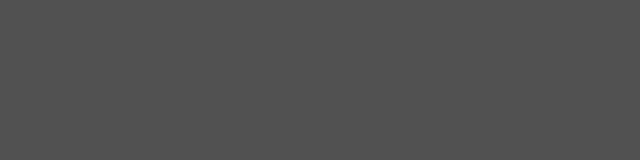
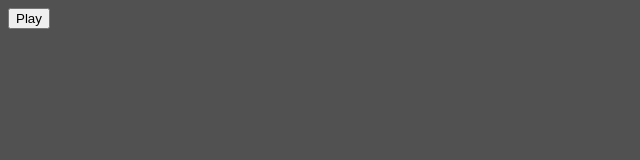
Before and after one commit to araujobrunodev/Pliw, a React app: page / in a window 1280 px wide. Shown: the top 160 px of the page, without its empty margins (0-640 px from the left). Built offline with nearby package versions, Linux system fonts and the light colour scheme; the HTML template or start-up script is replaced by a standard one.

Commit message:
add Button component

```diff
--- a/src/App.tsx
+++ b/src/App.tsx
@@ -3,11 +3,13 @@ import Statistic from "./components/statistic"
 import Countdown from "./components/countdown"
 import "./styles/app.css"
 import { useState } from "react"
+import Button from "./components/button"
 
 function App() {
   return (
     <>
       <Countdown className="countdown" value={3}/>
+      <Button className="" onClick={() => {}} title="Play"/>
     </>
   )
 }
--- /dev/null
+++ b/src/components/button.tsx
@@ -0,0 +1,21 @@
+import { FC } from "react"
+
+interface ButtonProps {
+    title: string,
+    onClick: (a:any) => void,
+    className: string
+}
+
+const Button:FC<ButtonProps> = ({
+    onClick,
+    title,
+    className
+}) => {
+    return (
+        <button className={className} onClick={onClick}>
+            {title}
+        </button>
+    )
+}
+
+export default Button
```
